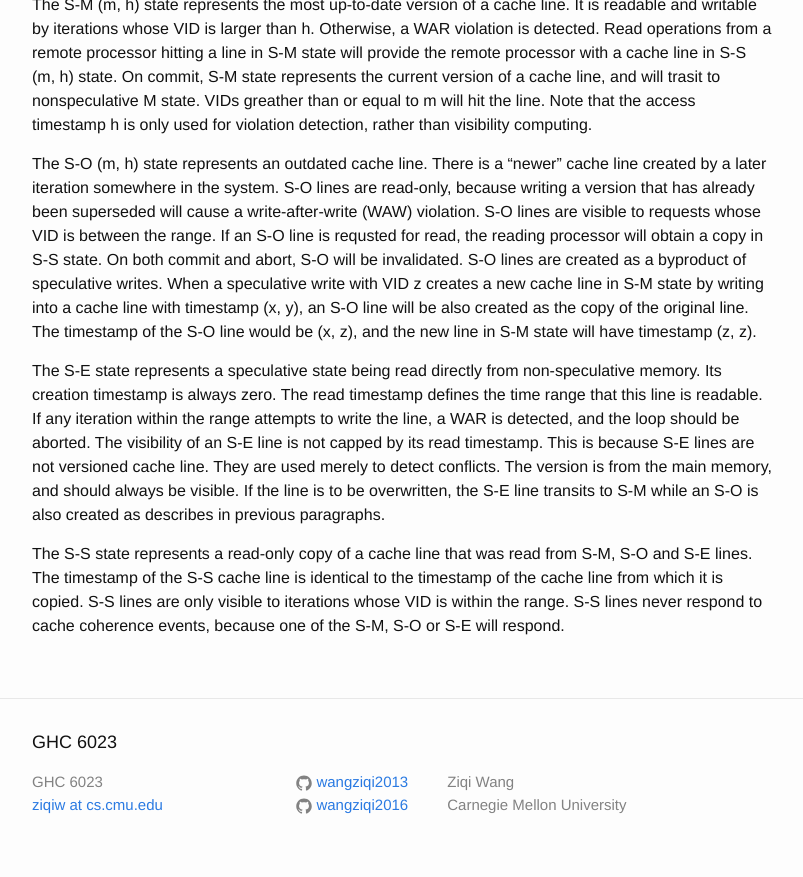
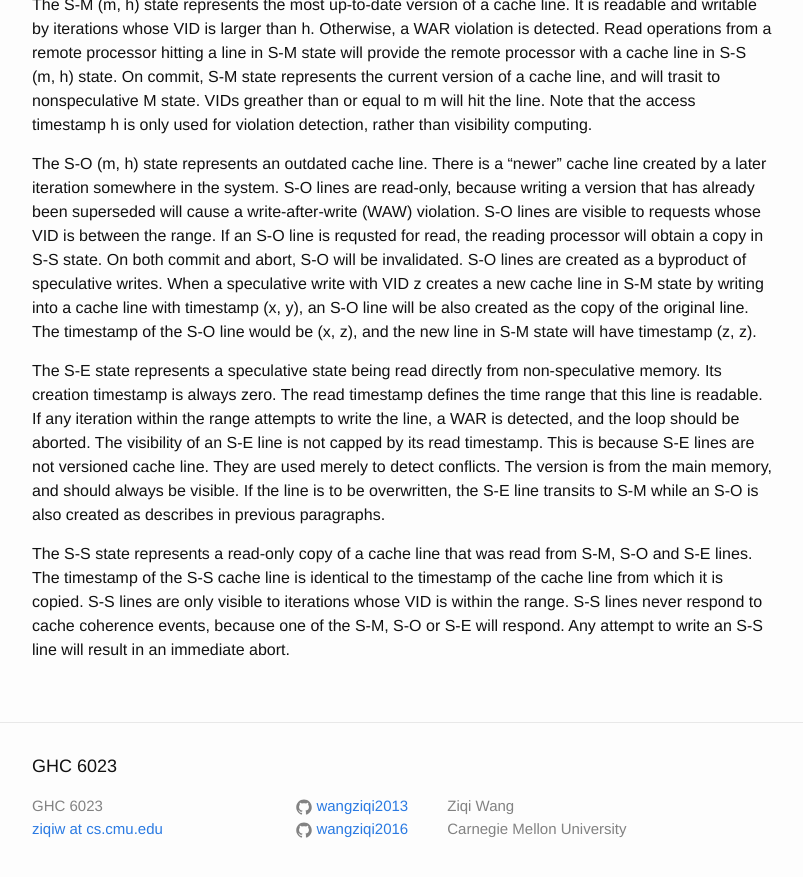
Before and after one commit to wangziqi2013/wangziqi2013.github.io, a Jekyll site: the page built from _posts/2018-06-02-Hardware-Multithreaded-Transactions.markdown, in a window 1280 px wide and 900 px high, scrolled down 1867 px. Shown: the top 877 px of the window, without its empty margins (238-1041 px from the left). Built offline with Jekyll 4.4.1, drawn with Linux system fonts in a browser that asks for light colours.

Commit message:
Small change

```diff
--- a/_posts/2018-06-02-Hardware-Multithreaded-Transactions.markdown
+++ b/_posts/2018-06-02-Hardware-Multithreaded-Transactions.markdown
@@ -92,3 +92,4 @@ previous paragraphs.
 The S-S state represents a read-only copy of a cache line that was read from S-M, S-O and S-E lines. The timestamp of the S-S
 cache line is identical to the timestamp of the cache line from which it is copied. S-S lines are only visible to iterations whose
 VID is within the range. S-S lines never respond to cache coherence events, because one of the S-M, S-O or S-E will respond.
+Any attempt to write an S-S line will result in an immediate abort.
```
